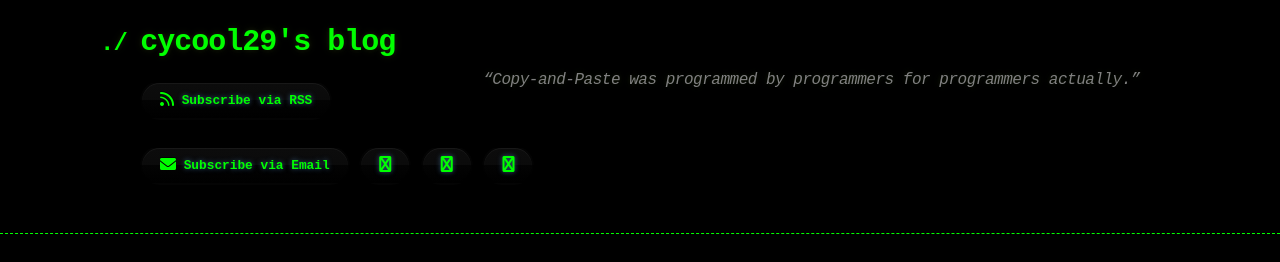
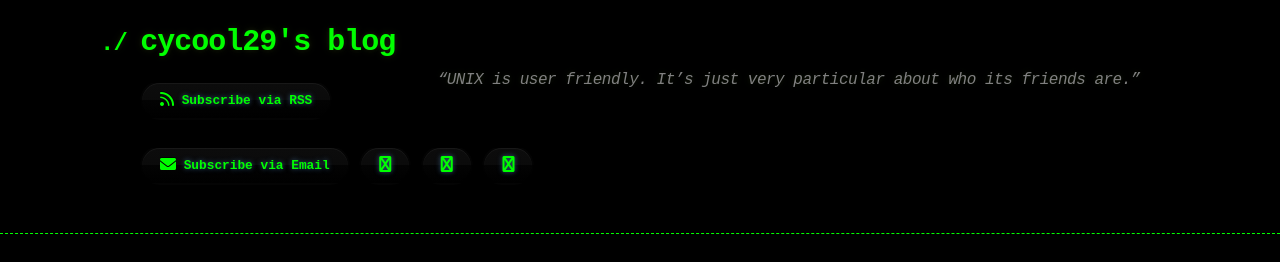
Before and after one commit to cycool29/cycool29.github.io, a Jekyll site: the page built from index.md, in a window 1280 px wide and 900 px high. Shown: the top 262 px of the window. Built offline with Jekyll 4.4.1, drawn with Linux system fonts in a browser that asks for light colours; a style sheet for code colours, icons or effects is not loaded.

Commit message:
Update quotes

```diff
--- a/_config.yml
+++ b/_config.yml
@@ -1,5 +1,5 @@
 title: cycool29's blog
-description: "“Copy-and-Paste was programmed by programmers for programmers actually.” "
+description: "“UNIX is user friendly. It’s just very particular about who its friends are.” "
 bio: A high school student. Intermediate in Python, Git, Bash. Learning JavaScript. He/Him. "
 author: cycool29
 url: https://cycool29.github.io
```
